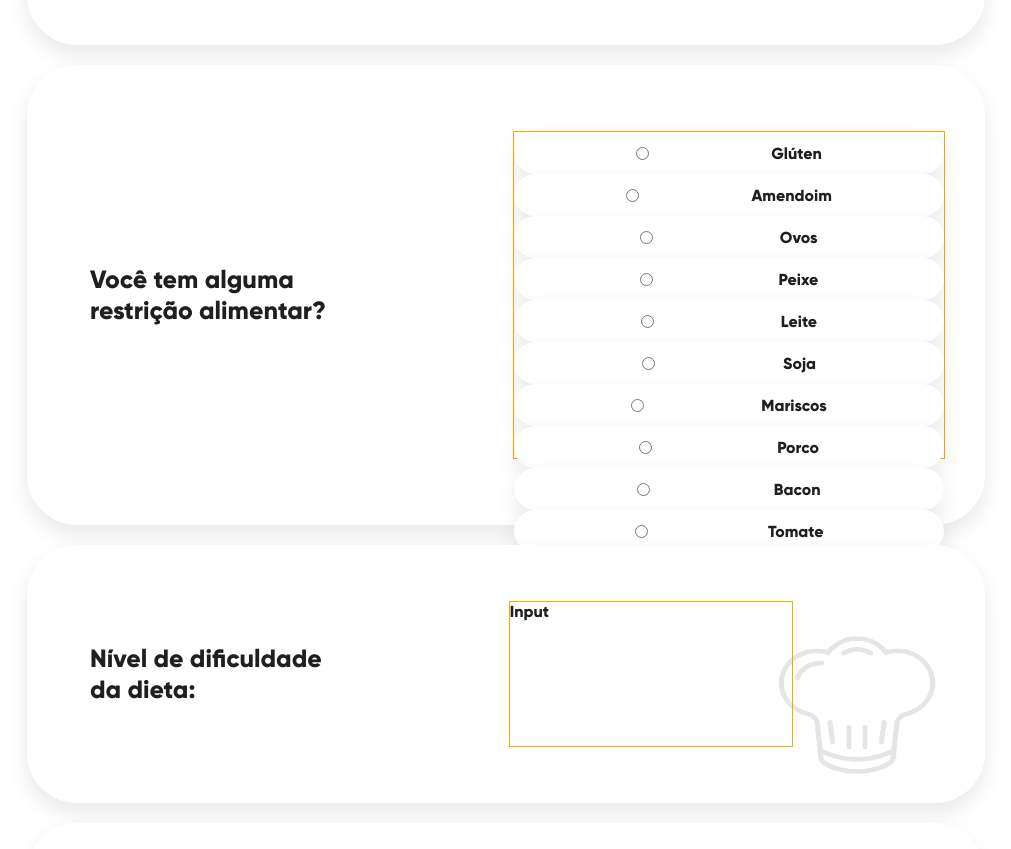
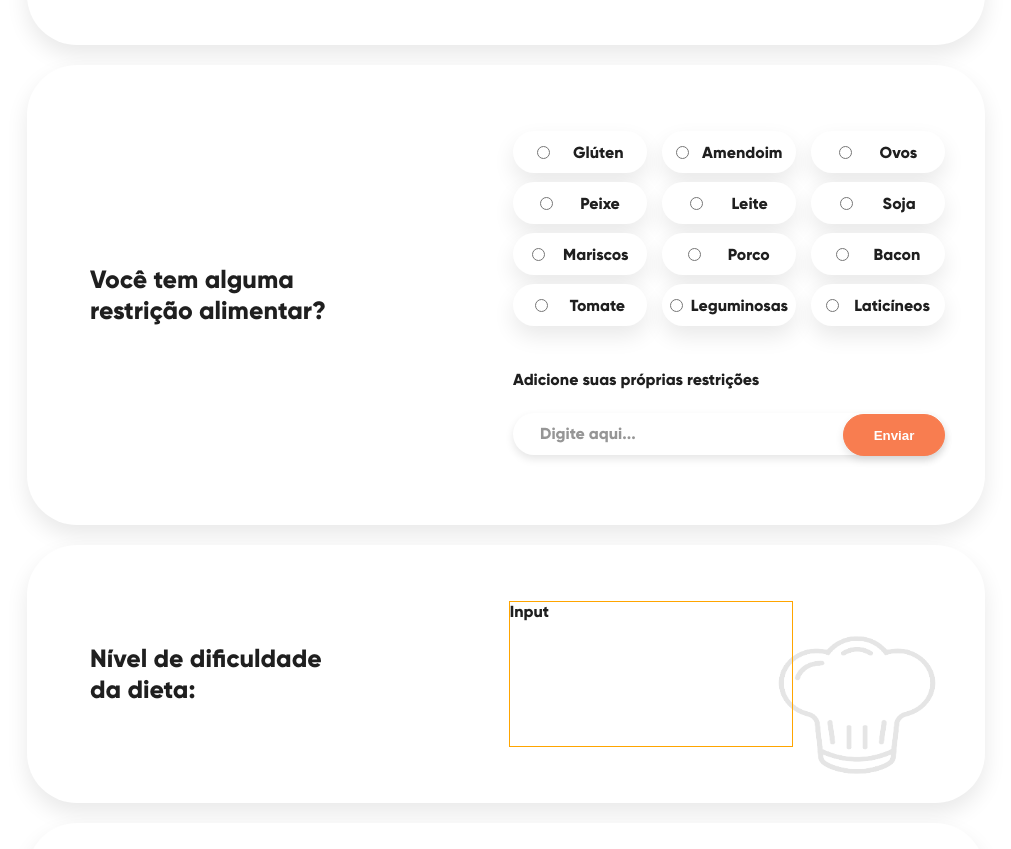
Before and after one commit to AugustoMagalhaes/cloudopss-desafio, a React (Create React App) app: page / in a window 1280 px wide. Shown: the part 1900-2749 px from the top of the page, without its empty margins (140-1151 px from the left). Built offline with nearby package versions, Linux system fonts and the light colour scheme.

Commit message:
style: estiliza inputs de FoodRestriction.

```diff
--- a/src/components/DietType/DietType.css
+++ b/src/components/DietType/DietType.css
@@ -28,6 +28,7 @@
   border-radius: 30px;
   box-shadow: 0 10px 22px rgba(0, 0, 0, 0.09);
   display: flex;
+  flex-flow: row wrap;
   height: 42px;
   justify-content: space-evenly;
   width: 100%;
@@ -37,6 +38,4 @@
   color: #353535;
   font-size: 16px;
   line-height: 20px;
-
-  /*   margin-left: 5px; */
 }
--- a/src/components/FoodRestriction/FoodRestriction.css
+++ b/src/components/FoodRestriction/FoodRestriction.css
@@ -12,8 +12,6 @@
 .foodrestriction-title-container {
   height: 62px;
   margin-left: 63px;
-
-  /* width: 215px; */
 }
 
 .foodrestriction-title {
@@ -21,9 +19,71 @@
 }
 
 .foodrestriction-input-container {
-  border: 1px solid orange; /* temp */
   height: 328px;
   margin-left: 187px;
   margin-right: 39px;
   width: 432px;
 }
+
+.foodrestriction-radio {
+  display: flex;
+  flex-flow: row wrap;
+  height: 204px;
+  justify-content: space-between;
+}
+
+.restriction-radio {
+  display: flex;
+}
+
+.radio-container {
+  align-items: center;
+  background: white;
+  border-radius: 30px;
+  box-shadow: 0 10px 22px rgba(0, 0, 0, 0.09);
+  display: flex;
+  flex-flow: row wrap;
+  height: 42px;
+  justify-content: space-evenly;
+  width: 134px;
+}
+
+.custom-restriction-container {
+  height: 86px;
+  margin-top: 35px;
+  position: relative;
+  width: 100%;
+}
+
+.custom-restriction {
+  background: white;
+  border: none;
+  border-radius: 50px;
+  box-shadow: 0 4px 8px rgba(0, 0, 0, 0.1);
+  height: 42px;
+  margin-top: 24px;
+  padding-left: 27px;
+  width: 100%;
+}
+
+.custom-restriction::placeholder {
+  color: #969696;
+  font-family: Gilroy, sans-serif;
+  font-size: 16px;
+  font-weight: 800;
+  margin-left: 10px;
+}
+
+.custom-restriction-btn {
+  background: #f87d50;
+  border: 1px solid #f87d50;
+  border-radius: 50px;
+  bottom: 0;
+  box-shadow: 0 4px 8px rgba(0, 0, 0, 0.1);
+  color: white;
+  font-weight: 800;
+  height: 42px;
+  position: absolute;
+  right: 0;
+  width: 102px;
+}
```
